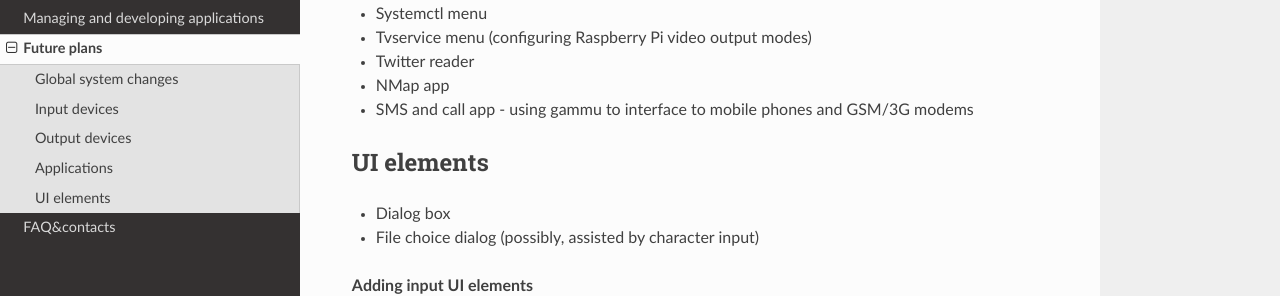
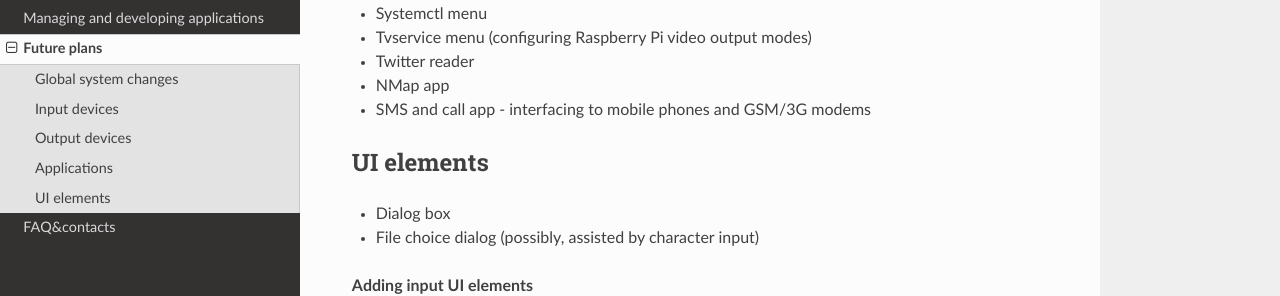
Before and after one commit to CRImier/pyLCI, a Sphinx documentation site: the page built from docs/plans.rst, in a window 1280 px wide and 900 px high, scrolled down 946 px. Shown: the part 305-601 px from the top of the window. Built offline with Sphinx 7.4.7 and the Read the Docs theme 2.0.0, drawn with Linux system fonts in a browser that asks for light colours.

Commit message:
Update plans.rst

```diff
--- a/docs/plans.rst
+++ b/docs/plans.rst
@@ -55,7 +55,7 @@ Applications
 * Tvservice menu (configuring Raspberry Pi video output modes)
 * Twitter reader
 * NMap app
-* SMS and call app - using gammu to interface to mobile phones and GSM/3G modems
+* SMS and call app - interfacing to mobile phones and GSM/3G modems
 ============
 UI elements
 ============
```
